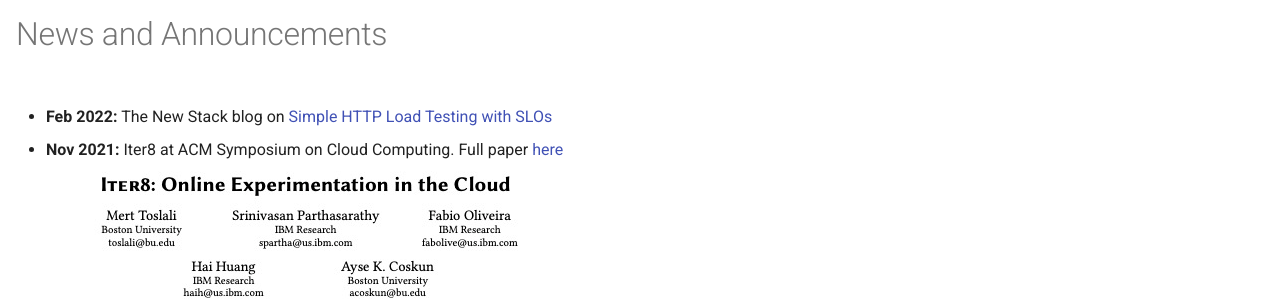
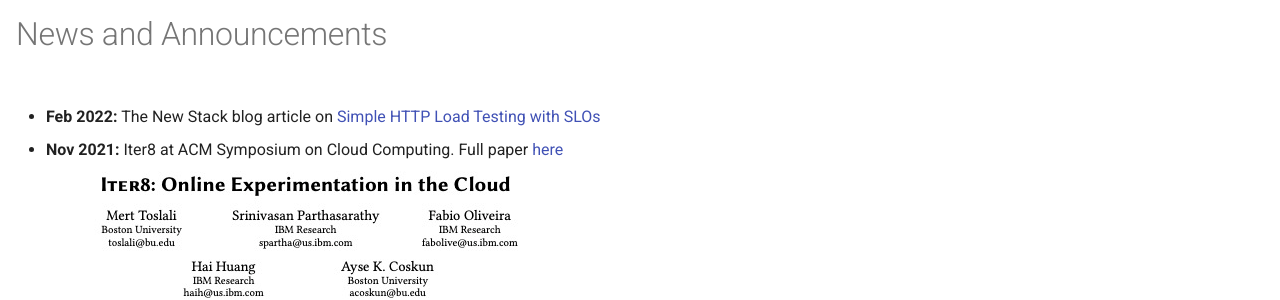
Before and after one commit to iter8-tools/docs, an MkDocs documentation site: the page built from docs/news.md, in a window 1280 px wide and 900 px high. Shown: the part 132-432 px from the top of the window. Built offline with MkDocs 1.6.1 and Material for MkDocs 9.7.7, drawn with Linux system fonts in a browser that asks for light colours; comment, search, counter and statistics services are not loaded; the version menu is left out.

Commit message:
Fixed articlee
Signed-off-by: Srinivasan Parthasarathy <spartha@us.ibm.com>

```diff
--- a/docs/news.md
+++ b/docs/news.md
@@ -6,7 +6,7 @@
 ---
 
 # News and Announcements
-* **Feb 2022:**  The New Stack blog on [Simple HTTP Load Testing with SLOs](https://thenewstack.io/simple-http-load-testing-with-slos/)
+* **Feb 2022:**  The New Stack blog article on [Simple HTTP Load Testing with SLOs](https://thenewstack.io/simple-http-load-testing-with-slos/)
 
 * **Nov 2021:** Iter8 at ACM Symposium on Cloud Computing. Full paper [here](https://github.com/sriumcp/papers/blob/main/socc2021-final106.pdf)
 
```
